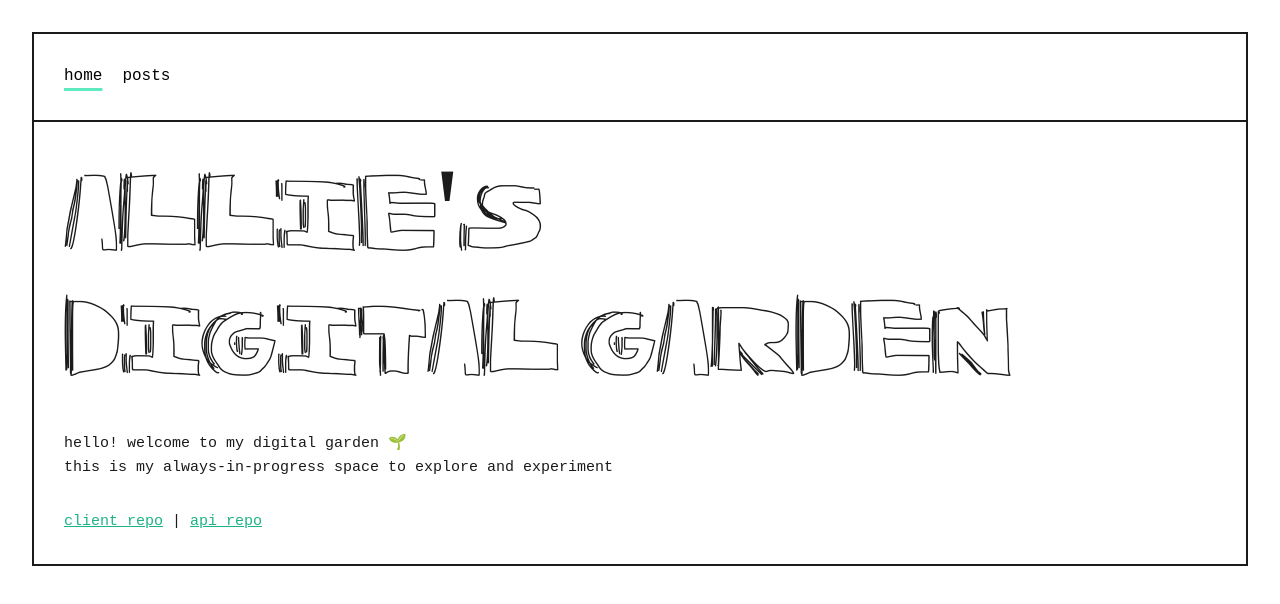
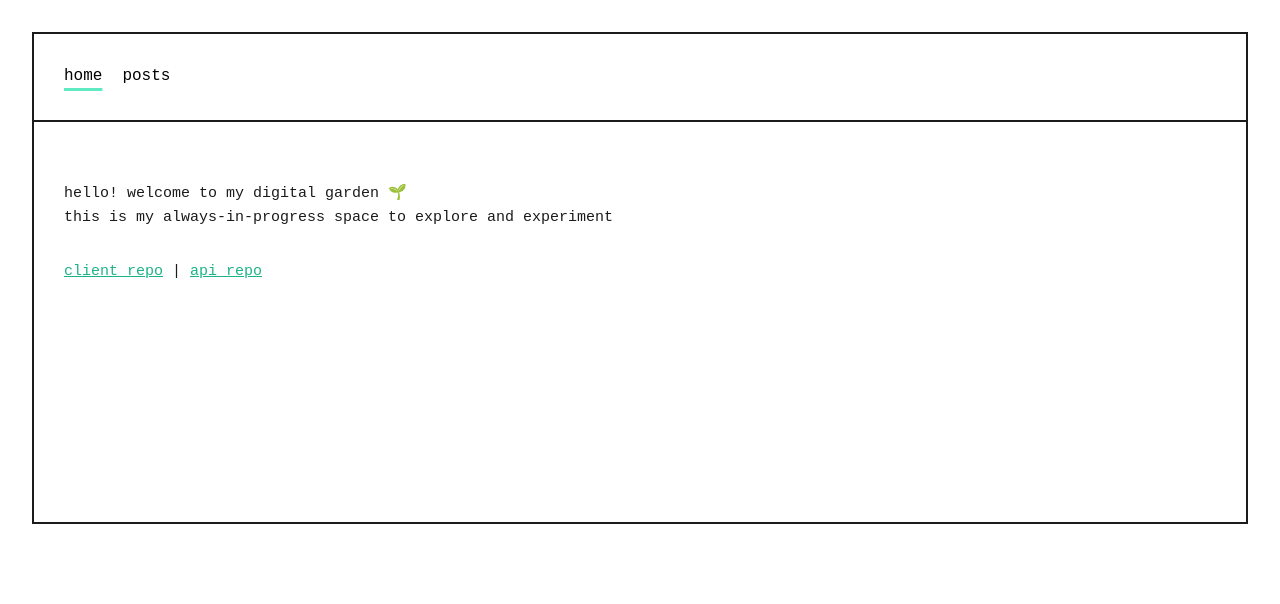
Before and after one commit to alliecaton/digital-garden, a Vue app: page / in a window 1280 px wide. Shown: the top 604 px of the page. Built offline with nearby package versions, Linux system fonts and the light colour scheme; a web font is replaced by a local one.

Commit message:
Removed big title, didn't like it

```diff
--- a/src/pages/Home.vue
+++ b/src/pages/Home.vue
@@ -2,9 +2,6 @@
 
 <template>
   <div class="container">
-    <div class="title">Allie's</div>
-    <div class="title">Digital Garden</div>
-
     <div class="intro">
       <p>hello! welcome to my digital garden 🌱</p>
 
@@ -26,18 +23,18 @@
 </template>
 
 <style scoped lang="scss">
-.title {
-  line-height: 1;
-  font-size: 18vw;
-  text-align: center;
-  color: $base;
-  font-family: 'Quality Control';
+// .title {
+//   line-height: 1;
+//   font-size: 18vw;
+//   text-align: center;
+//   color: $base;
+//   font-family: 'Quality Control';
 
-  @include md {
-    text-align: left;
-    font-size: 125px;
-  }
-}
+//   @include md {
+//     text-align: left;
+//     font-size: 125px;
+//   }
+// }
 
 .intro {
   margin-top: 30px;
```
